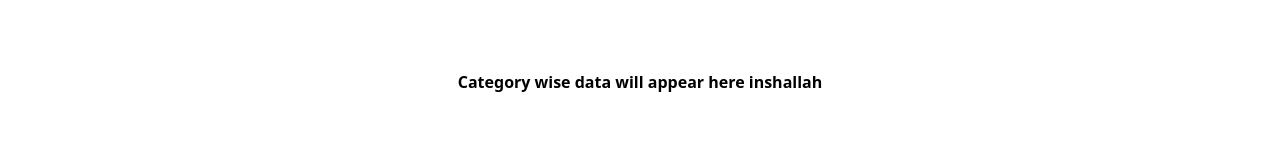
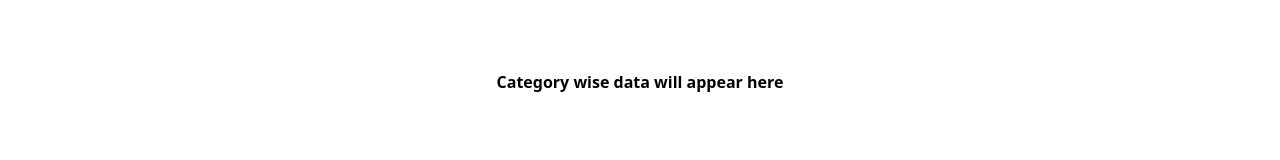
Before and after one commit to mubashirrehman2211/recipe-book, a Nuxt app: page /recipe in a window 1280 px wide. Shown: the part 542-702 px from the top of the page. Built offline with nearby package versions, Linux system fonts and the light colour scheme; no server answers.

Commit message:
send request for receiving category data

```diff
--- a/pages/recipe/index.vue
+++ b/pages/recipe/index.vue
@@ -4,12 +4,12 @@ import axios from "axios";
 
 const store = useRecipeStore();
 
-function selectRecipes(categoryName) {
-  console.log("name", categoryName);
-  axios
-    .get("https://nodeserver-sand.vercel.app/categorywise-list", categoryName)
+async function selectRecipes(categoryName) {
+  await axios
+    .post("https://nodeserver-sand.vercel.app/categorywise-list", categoryName)
     .then((res) => {
-      console.log(res.data, "category");
+      console.log(res, "category");
+      console.log("name", categoryName);
     })
     .catch((err) => {
       console.log(err, "error");
@@ -70,7 +70,7 @@ onMounted(() => {
 
   <div class="all-center w-full my-40">
     <div class="font-sans font-semibold">
-      Category wise data will appear here inshallah
+      Category wise data will appear here
     </div>
   </div>
 
```
